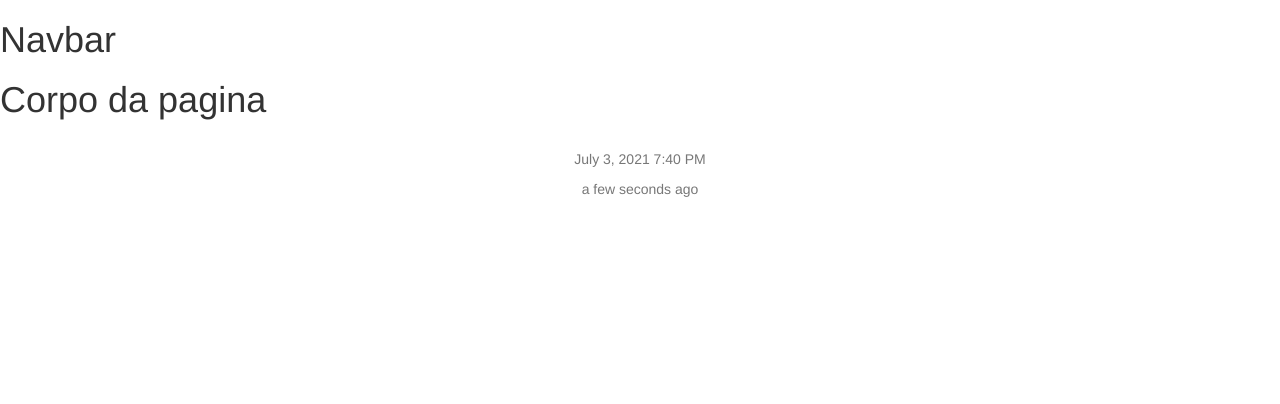
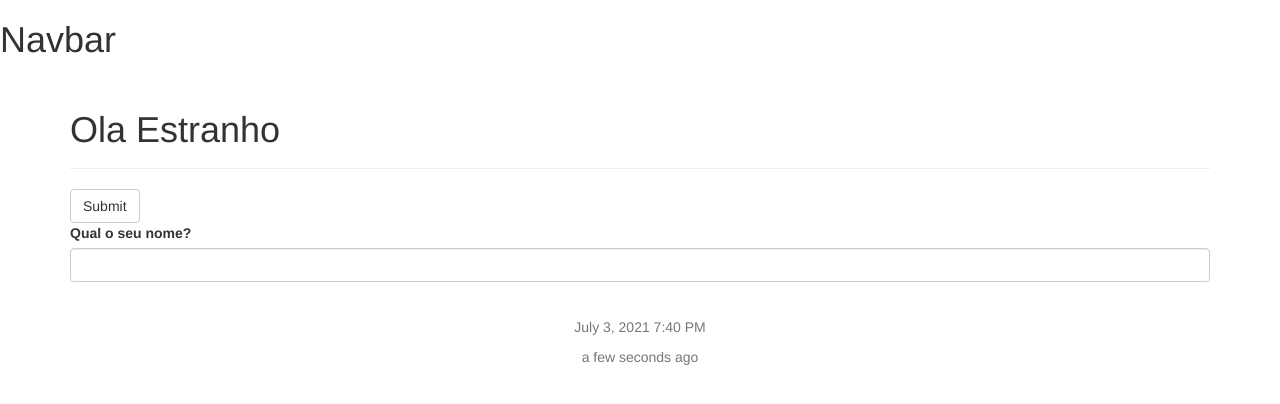
Before and after one commit to tiagolch/livro-flask, a Flask app: page / in a window 1280 px wide. Shown: the top 404 px of the page. Run offline with Flask 2, Linux system fonts and the light colour scheme; some libraries are stand-ins or nearby versions.

Commit message:
trabalhando com formularios usando flask-wtf pagina 70

```diff
--- a/app.py
+++ b/app.py
@@ -3,15 +3,31 @@ from flask import make_response
 from flask_bootstrap import Bootstrap
 from flask_moment import Moment
 from datetime import datetime
+from flask_wtf import FlaskForm
+from wtforms import StringField, SubmitField
+from wtforms.validators import DataRequired
+
+
+class NameForm(FlaskForm):
+    submit = SubmitField('Submit')
+    name = StringField('Qual o seu nome?', validators=[DataRequired()])
+
 
 
 app = Flask(__name__)
+app.config['SECRET_KEY'] = 'chave_secreta'
 bootstrap = Bootstrap(app)
 moment = Moment(app)
 
-@app.route('/')
+
+@app.route('/', methods=['GET', 'POST'])
 def index():
-	return render_template('index.html', current_time=datetime.utcnow())
+	name = None
+	form = NameForm()
+	if form.validate_on_submit():
+			name = form.name.data
+			form.name.data = ''
+	return render_template('index.html',form=form, name=name, current_time=datetime.utcnow())
 
 
 @app.route('/user/<name>')
--- a/templates/index.html
+++ b/templates/index.html
@@ -1,4 +1,5 @@
-{%extends 'base.html'%}
+{% extends "base.html" %}
+{% import "bootstrap/wtf.html" as wtf %}
 
 {%block title%}
     TITULO
@@ -8,9 +9,13 @@
 <h1>Navbar</h1>
 {%endblock%}
 
-{%block content%}
-    <h1>Corpo  da pagina</h1>
-    {{ super() }} <!-- Chama a informação que esta na base.html-->
+{%block page_content%}
+
+    <div class="page-header">
+        <h1>Ola {% if name %} {{ name }} {% else %} Estranho {% endif %}</h1>
+    </div>
+    {{ wtf.quick_form(form) }}
+
     <br>
     <section
     class=" d-flex justify-content-center
```
